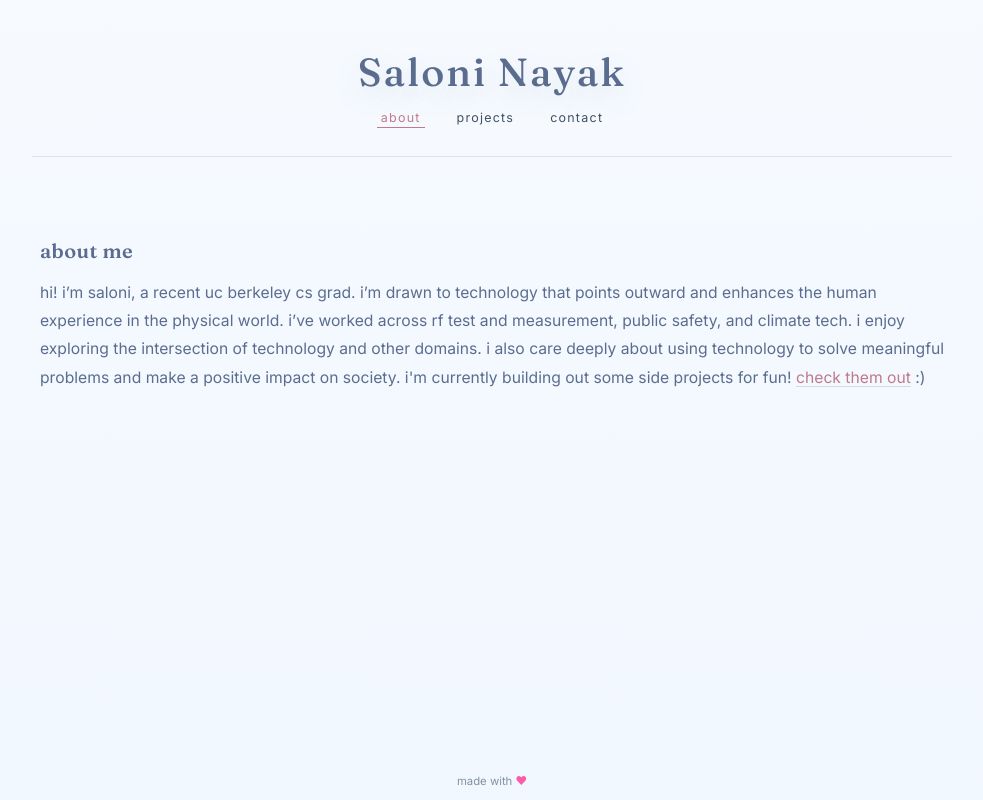
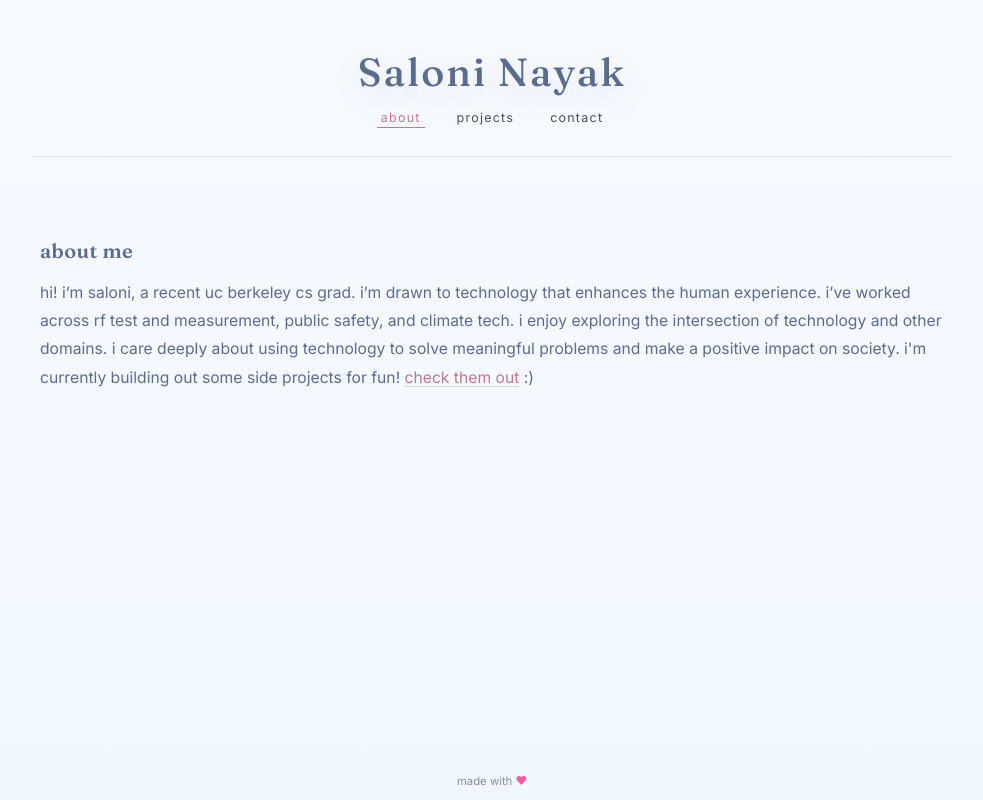
Before and after one commit to saloninayak/saloninayak.github.io, a plain HTML site: page index.html in a window 1280 px wide. Shown: the whole page, without its empty margins (148-1131 px from the left). Drawn offline with Linux system fonts and the light colour scheme; a web font is replaced by a local one.

Commit message:
Refine About Me section in index.html
Removed redundant wording to improve clarity.

```diff
--- a/index.html
+++ b/index.html
@@ -33,10 +33,9 @@
         <h2>About Me</h2>
         <p>
           Hi! I’m Saloni, a recent UC Berkeley CS grad. I’m drawn to technology
-          that points outward and enhances the human experience in the physical
-          world. I’ve worked across RF test and measurement, public safety, and
+          that enhances the human experience. I’ve worked across RF test and measurement, public safety, and
           climate tech. I enjoy exploring the intersection of technology and
-          other domains. I also care deeply about using technology to solve
+          other domains. I care deeply about using technology to solve
           meaningful problems and make a positive impact on society. I'm
           currently building out some side projects for fun!
           <a href="projects.html">Check them out</a> :)
```
